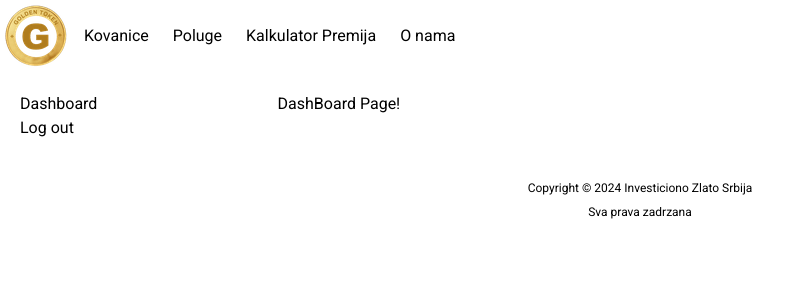
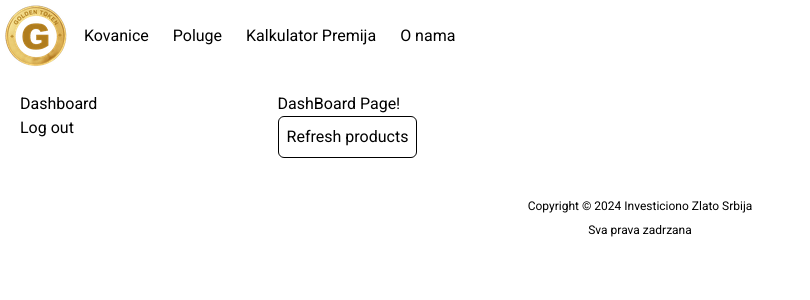
Before and after one commit to djole-petrovic-js/investment-gold-serbia, a Next.js app: page /admin/dashboard in a window 1280 px wide. Shown: the top 300 px of the page, without its empty margins (0-810 px from the left). Built offline with nearby package versions, Linux system fonts and the light colour scheme.

Commit message:
Added a refresh database data component

```diff
--- a/app/admin/api/refresh-products/route.ts
+++ b/app/admin/api/refresh-products/route.ts
@@ -105,6 +105,6 @@ export async function GET() {
 
   return NextResponse.json({
     success: true,
-    TimePassedInSeconds: timer.geTimePassedInSeconds()
+    timePassedInSeconds: timer.geTimePassedInSeconds()
   })
 }
--- /dev/null
+++ b/app/admin/dashboard/components/RefreshProducts.tsx
@@ -0,0 +1,62 @@
+"use client"
+/**
+ * Next.js Core.
+ */
+import { useState } from "react"
+/**
+ * Types.
+ */
+import type { RefreshProductsType } from "@/lib/types/http/refreshProductsType"
+/**
+ * Client component for handling database refreshing.
+ */
+export default function RefreshData() {
+  const [isLoading, setIsLoading] = useState(false)
+  const [ajaxData, setAjaxData] = useState<RefreshProductsType | null>(null)
+
+  function refreshData() {
+    setIsLoading(true)
+    setAjaxData(null)
+
+    fetch("/admin/api/refresh-products")
+      .then((response) => response.json())
+      .then((response: RefreshProductsType) => {
+        setAjaxData(response)
+      })
+      .catch(() => {
+        setAjaxData({
+          success: false
+        })
+      })
+      .finally(() => {
+        setIsLoading(false)
+      })
+  }
+
+  return (
+    <div>
+      {isLoading && (
+        <div>
+          <p>Loading...</p>
+        </div>
+      )}
+
+      {ajaxData && (
+        <div>
+          <p>Success : {ajaxData.success ? "Yes" : "No"}</p>
+          {ajaxData.success && (
+            <p>Refreshed in {ajaxData.timePassedInSeconds} seconds.</p>
+          )}
+        </div>
+      )}
+
+      <button
+        onClick={refreshData}
+        disabled={isLoading}
+        className={`border border-black p-2 rounded-md ${isLoading ? "disabled" : ""}`}
+      >
+        Refresh products
+      </button>
+    </div>
+  )
+}
--- a/app/admin/dashboard/page.tsx
+++ b/app/admin/dashboard/page.tsx
@@ -2,6 +2,7 @@
  * Next.js
  */
 import { Metadata } from "next"
+import RefreshProducts from "./components/RefreshProducts"
 /**
  * Page metadata
  */
@@ -20,6 +21,8 @@ export default function Dashboard() {
   return (
     <div>
       <h1>DashBoard Page!</h1>
+
+      <RefreshProducts />
     </div>
   )
 }
--- a/app/globals.css
+++ b/app/globals.css
@@ -1,3 +1,11 @@
 @import "tailwindcss/base";
 @import "tailwindcss/components";
 @import "tailwindcss/utilities";
+
+@layer components {
+  .disabled {
+    opacity: theme("opacity.50");
+    background-color: theme("backgroundColor.gray.300");
+    cursor: theme("cursor.not-allowed");
+  }
+}
--- /dev/null
+++ b/lib/types/http/refreshProductsType.ts
@@ -0,0 +1,4 @@
+export type RefreshProductsType = {
+  success: boolean
+  timePassedInSeconds?: number
+}
```
